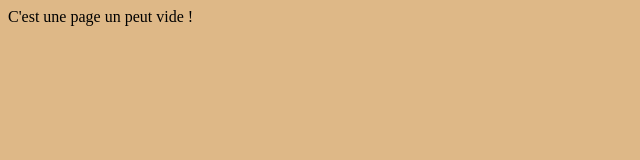
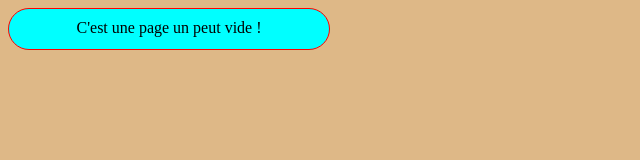
Before and after one commit to SixTienn/mondepot, a plain HTML site: page index.html in a window 1280 px wide. Shown: the whole page, without its empty margins (0-640 px from the left). Drawn offline with Linux system fonts and the light colour scheme.

```diff
--- a/design.css
+++ b/design.css
@@ -1,3 +1,13 @@
 body{
     background-color: burlywood;
 }
+
+div{
+    border: 1px solid red;
+    background-color: aqua;
+    width: 300px;
+    height: 20px;
+    text-align: center;
+    padding: 10px;
+    border-radius: 100px;
+}
```
